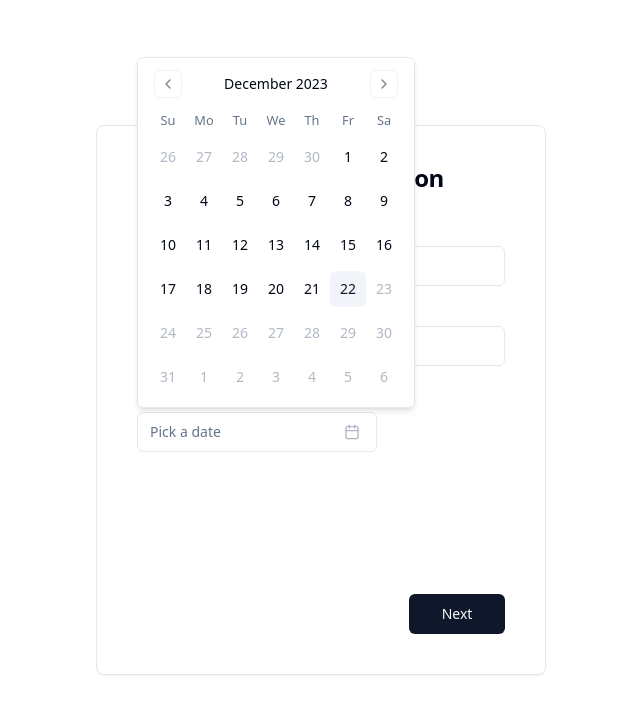
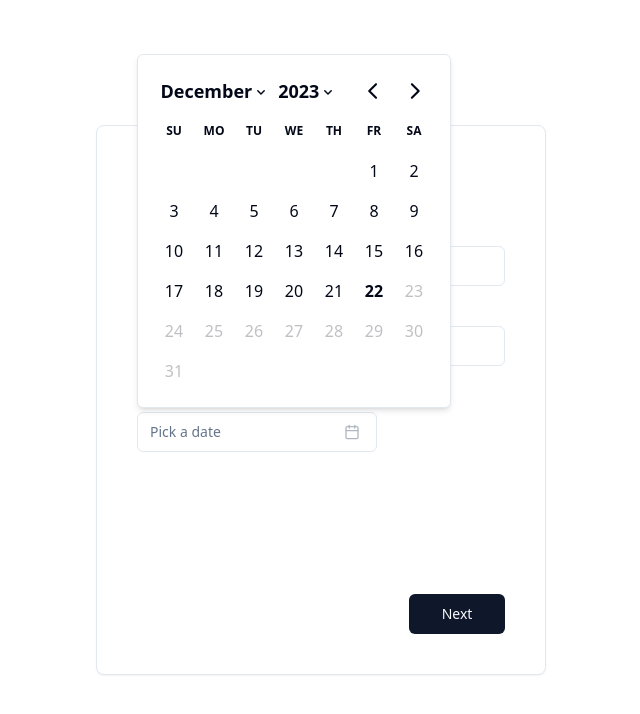
Before and after one commit to revou-fsse-3/module-4-IryIndriyanto, a React (Vite) app: page / in a window 1280 px wide. Both pictures are taken after a click on the button "Pick a date". Shown: the top 714 px of the page, without its empty margins (319-959 px from the left). Built offline with nearby package versions, Linux system fonts and the light colour scheme.

Commit message:
adding dropdown select on calender

```diff
--- a/src/App.tsx
+++ b/src/App.tsx
@@ -1,4 +1,5 @@
 import MultiStepForm from "./form/MultiStepForm";
+import 'react-day-picker/dist/style.css';
 
 function App() {
   return (
--- a/src/form/MultiStepForm.tsx
+++ b/src/form/MultiStepForm.tsx
@@ -7,7 +7,6 @@
 
 import { Input } from "@/components/ui/input";
 import { Button } from "@/components/ui/button";
-import { Calendar } from "@/components/ui/calendar";
 import { CalendarIcon } from "lucide-react";
 import {
   Form,
@@ -30,6 +29,7 @@
   PopoverContent,
   PopoverTrigger,
 } from "@/components/ui/popover";
+import { DayPicker } from "react-day-picker";
 
 const MultiStepForm = () => {
   const [step, setStep] = useState(0);
@@ -77,7 +77,7 @@
     if (step !== 2) return handleNext();
     alert(JSON.stringify(data));
     console.log(data);
-    location.reload()
+    location.reload();
   };
 
   return (
@@ -152,7 +152,7 @@
                             </FormControl>
                           </PopoverTrigger>
                           <PopoverContent className="w-auto p-0" align="start">
-                            <Calendar
+                            <DayPicker
                               mode="single"
                               selected={field.value}
                               onSelect={field.onChange}
@@ -161,6 +161,9 @@
                                 date < new Date("1900-01-01")
                               }
                               initialFocus
+                              captionLayout="dropdown-buttons"
+                              fromYear={1990}
+                              toYear={2025}
                             />
                           </PopoverContent>
                         </Popover>
```
Also changed, not shown: 1 other file (tests, documents, lock files or other folders).
